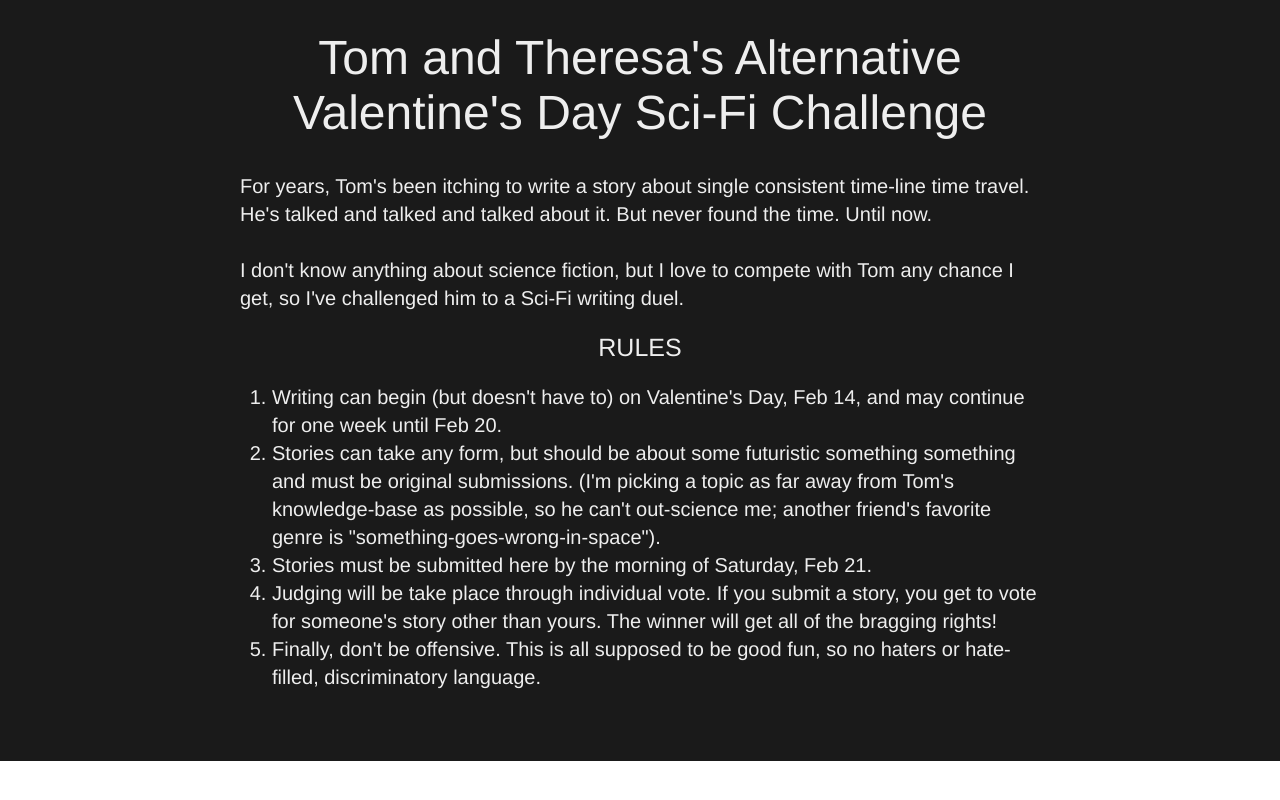
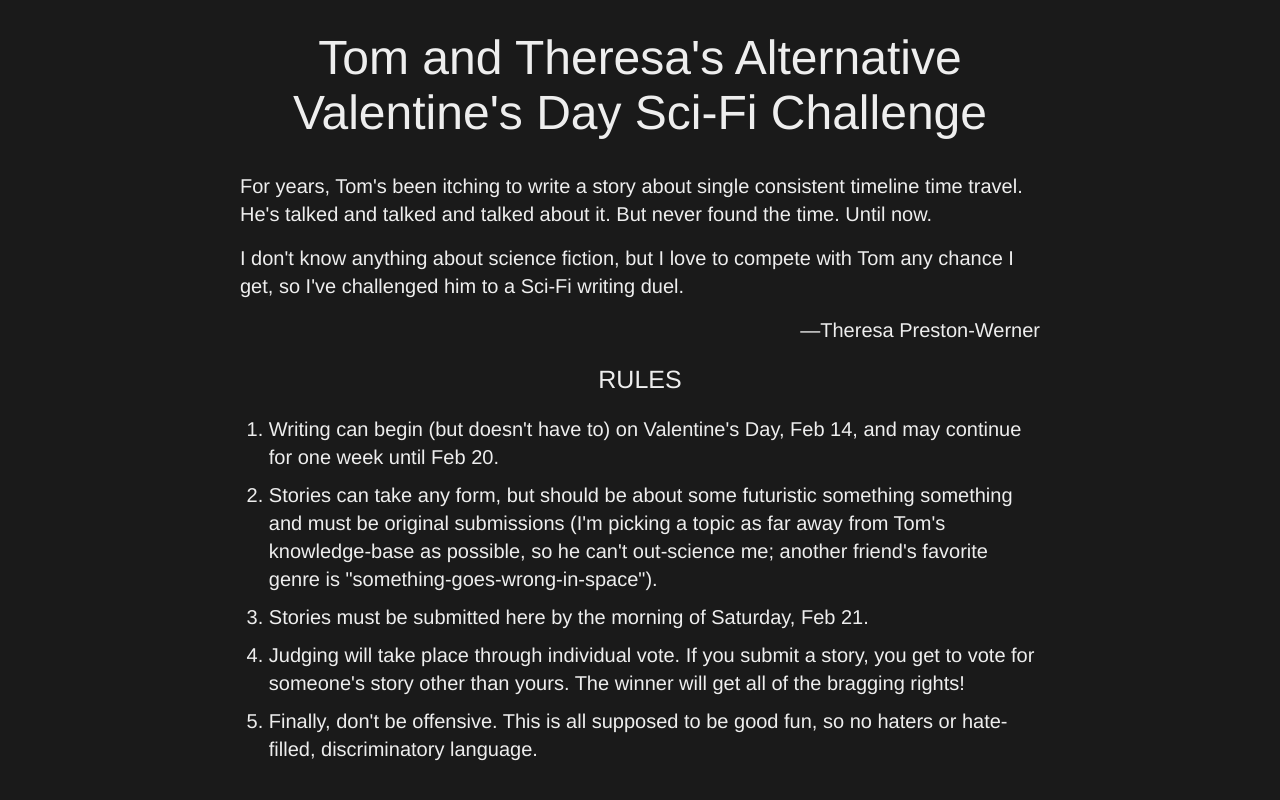
Before and after one commit to scifichallenge/scifichallenge.github.io, a plain HTML site: page index.html in a window 1280 px wide. Shown: the part 372-1172 px from the top of the page. Before the commit the page ends 1133 px from the top, so only its background shows below. Drawn offline with Linux system fonts and the light colour scheme; a web font is replaced by a local one.

Commit message:
Some more polish.

```diff
--- a/index.html
+++ b/index.html
@@ -17,8 +17,12 @@
       }
 
       ul, ol {
-        margin: 0 0 0 2em;
+        margin: 0 0 0 1.8em;
         padding: 0;
+      }
+
+      li {
+        padding-bottom: 0.5em;
       }
 
       h1 {
@@ -40,8 +44,16 @@
         line-height: 1.4em;
       }
 
+      p {
+        margin: 0.8em 0;
+      }
+
       .text-center {
         text-align: center;
+      }
+
+      .text-right {
+        text-align: right;
       }
 
       .rocket {
@@ -69,25 +81,26 @@
           Tom and Theresa's Alternative<br>
           Valentine's Day Sci-Fi Challenge
         </h1>
-        <p class="lead">
+        <p>
           For years, Tom's been itching to write a story about single consistent
-          time-line time travel. He's talked and talked and talked about it. But
+          timeline time travel. He's talked and talked and talked about it. But
           never found the time. Until now.
-          <br><br>
+        </p><p>
           I don't know anything about science fiction, but I love to compete with
           Tom any chance I get, so I've challenged him to a Sci-Fi writing duel.
         </p>
+        <p class="text-right">—Theresa Preston-Werner</p>
         <p>
           <h2 class="text-center">RULES</h2>
           <ol>
             <li>Writing can begin (but doesn't have to) on Valentine's Day, Feb 14, and
                 may continue for one week until Feb 20.</li>
             <li>Stories can take any form, but should be about some futuristic something
-                something and must be original submissions. (I'm picking a topic as far
+                something and must be original submissions (I'm picking a topic as far
                 away from Tom's knowledge-base as possible, so he can't out-science me;
                 another friend's favorite genre is "something-goes-wrong-in-space").</li>
             <li>Stories must be submitted here by the morning of Saturday, Feb 21.</li>
-            <li>Judging will be take place through individual vote. If you submit a
+            <li>Judging will take place through individual vote. If you submit a
                 story, you get to vote for someone's story other than yours. The winner
                 will get all of the bragging rights!</li>
             <li>Finally, don't be offensive. This is all supposed to be good fun, so no
```
Also changed, not shown: images/rocket.png.
